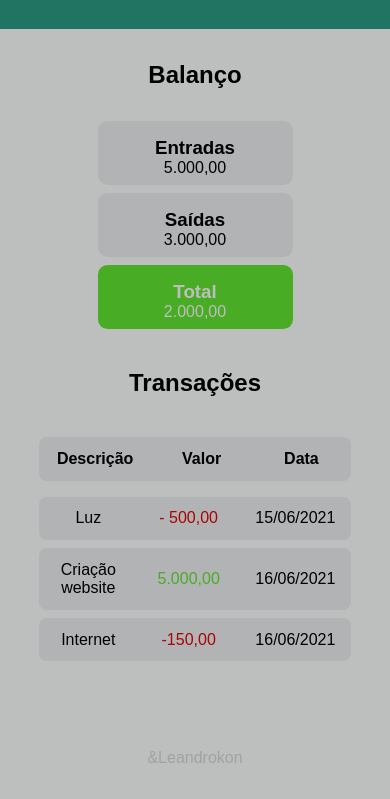
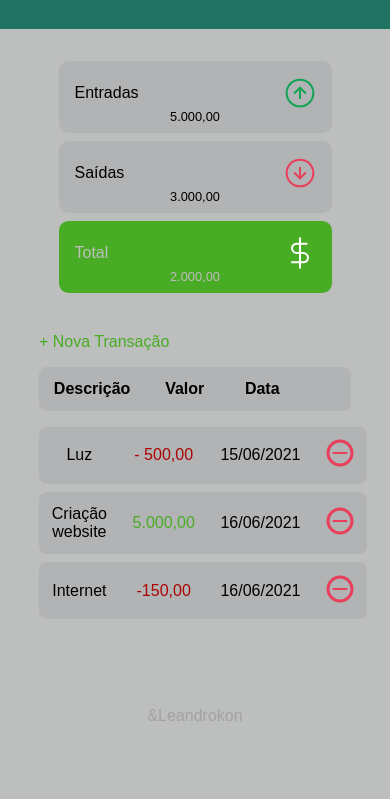
Before and after one commit to leandrokon/finances, a plain HTML site: page index.html in a window 390 px wide. Shown: the part 72-871 px from the top of the page. After the commit the page ends 844 px from the top, so only its background shows below. Drawn offline with Linux system fonts and the light colour scheme.

Commit message:
responsive layout

```diff
--- a/index.html
+++ b/index.html
@@ -16,34 +16,46 @@
 
     <main class="container">
         <section id="balance">
-            <h2>Balanço</h2>
-            <div class="wrapper">
+            <h2 class="sr-only">Balanço</h2>
+
                 <div class="card">
-                    <h3>Entradas</h3>
+                    <h3>
+                        <span>Entradas</span>
+                        <img src="./assets/income.svg" alt="imagem de entradas">
+                    </h3>
                     <p>5.000,00</p>
                 </div>
                 <div class="card">
-                    <h3>Saídas</h3>
+                    <h3>
+                        <span>Saídas</span>
+                        <img src="./assets/expense.svg" alt="imagem de saídas">
+                    </h3>
                     <p>3.000,00</p>
                 </div>
                 <div class="card total">
-                    <h3>Total</h3>
+                    <h3>
+                        <span>Total</span>
+                        <img src="./assets/total.svg" alt="imagem de total">
+                    </h3>
                     <p>2.000,00</p>
                 </div>
-            </div>
+
 
         </section>
 
         <section id="transactions">
 
-            <h2>Transações</h2>
+            <h2 class="sr-only">Transações</h2>
 
+            <a href="#" class="button new">+ Nova Transação</a>
             <table id="data-table">
                 <thead>
                     <tr>
                         <th>Descrição</th>
                         <th>Valor</th>
                         <th>Data</th>
+                        <th>
+                        </th>
                     </tr>
                 </thead>
 
@@ -52,16 +64,25 @@
                         <td class="description">Luz</td>
                         <td class="expense">- 500,00</td>
                         <td class="date">15/06/2021</td>
+                        <td>
+                            <img src="./assets/minus.svg" alt="remover transação">
+                        </td>
                     </tr>
                     <tr>
                         <td class="description">Criação website</td>
                         <td class="income">5.000,00</td>
                         <td class="date">16/06/2021</td>
+                        <td>
+                            <img src="./assets/minus.svg" alt="remover transação">
+                        </td>
                     </tr>
                     <tr>
                         <td class="description">Internet</td>
                         <td class="expense">-150,00</td>
                         <td class="date">16/06/2021</td>
+                        <td>
+                            <img src="./assets/minus.svg" alt="remover transação">
+                        </td>
                     </tr>
                 </tbody>
             </table>
--- a/style.css
+++ b/style.css
@@ -14,6 +14,18 @@ h2 {
     margin: 2rem 0;
 }
 
+/*######--Links and Buttons--######*/
+a {
+    width: fit-content;
+    color: #49ac25;
+    text-decoration: none;
+    margin-bottom: 0.5rem;
+}
+a:hover {
+    color: #68bd4a;
+}
+
+
 .container {
     display: flex;
     flex-direction: column;
@@ -27,6 +39,7 @@ header {
     background: #207461;
     padding: 2rem 0;
     text-align: center;
+    margin-bottom: 2rem;
 }
 header #logo {
     color: #d6d6d6;
@@ -34,25 +47,43 @@ header #logo {
 
 /*######--BALANCE--######*/
 
+.sr-only {
+    position: absolute;
+    width: 1px;
+    height: 1px;
+    padding: 0;
+    margin: -1px;
+    overflow: hidden;
+    clip: rect(0, 0, 0, 0);
+    white-space: nowrap;
+    border-width: 0;
+
+}
 #balance {
-    display: flex;
-    flex-direction: column;
-    width: 70vw;
-}
-.wrapper {
-    display: flex;
-    flex-direction: column;
-    align-items: center;
-    width: 70vw;
+    display: grid;
+    grid-template-columns: 1fr 1fr 1fr;
+    gap: 2rem;
+    margin-bottom: 2rem;
 }
 .card {
     background: #b2b3b4;
-    width: 50vw;
-    height: 4rem;
+    width: 25vw;
+    height: 4.5rem;
     text-align: center;
     margin-bottom: 0.5rem;
     padding-top: 1rem;
     border-radius: 0.6rem;
+}
+.card h3 {
+    font-weight: normal;
+    font-size: 1rem;
+    display: flex;
+    align-items: center;
+    justify-content: space-between;
+    margin:0 1rem;
+}
+.card p{
+    font-size: 0.8rem;
 }
 .card.total{
     background: #49ac25;
@@ -73,6 +104,7 @@ header #logo {
     margin: auto;
     width: 80vw;
 }
+
 tbody tr:hover {
     opacity: 0.6;
 }
@@ -104,3 +136,22 @@ footer {
     padding: 5rem 0 2rem 0;
     color: #a1a2a3
 }
+
+/*######--Responsive--######*/
+
+@media (max-width: 700px) {
+    #balance {
+        display: flex;
+        flex-direction: column;
+        gap: 0;
+    }
+    .card {
+        background: #b2b3b4;
+        width: 70vw;
+        height: 4.5rem;
+        text-align: center;
+        margin-bottom: 0.5rem;
+        padding-top: 1rem;
+        border-radius: 0.6rem;
+    }
+}
```
Also changed, not shown: assets/expense.svg (added), assets/income.svg (added), assets/logo.svg (added), assets/minus.svg (added), assets/plus.svg (added), assets/total.svg (added).
